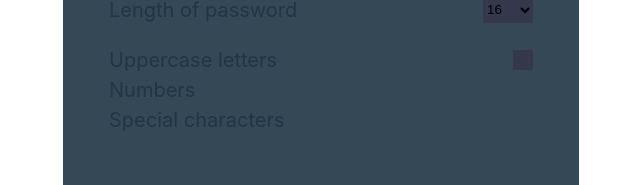
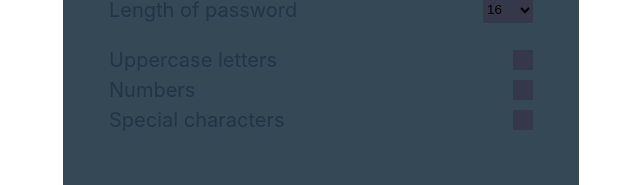
Before and after one commit to klementina1809/pass-generator, a React (Vite) app: page / in a window 1280 px wide. Shown: the part 376-561 px from the top of the page, without its empty margins (319-959 px from the left). Built offline with nearby package versions, Linux system fonts and the light colour scheme.

Commit message:
checkboxes

```diff
--- a/src/App.jsx
+++ b/src/App.jsx
@@ -107,7 +107,7 @@ function App() {
 						</optgroup>
 					</select>
 				</div>
-				<div className="">
+				<div>
 					<label className="checkbox">
 						Uppercase letters
 						<input
@@ -119,26 +119,36 @@ function App() {
 						<span class="checkmark"></span>
 					</label>
 				</div>
-				<div className="checkbox">
-					<label htmlFor="">Numbers</label>
+				<div>
+					<label className="checkbox">
+						Numbers
 						<input
 							type="checkbox"
 							name="numbers"
 							checked={checkboxStatus.numbers}
 							onChange={handleCheckboxChange}
 						/>
+						<span class="checkmark"></span>
+					</label>
 				</div>
-				<div className="checkbox">
-					<label htmlFor="">Special characters</label>
+				<div>
+					<label className="checkbox">
+						Special characters
 						<input
 							type="checkbox"
 							name="special"
 							checked={checkboxStatus.special}
 							onChange={handleCheckboxChange}
 						/>
+						<span class="checkmark"></span>
+					</label>
 				</div>
 			</form>
-			<button type="button" className="btn generate" onClick={handleGeneration}>
+			<button
+				type="button"
+				className="btn generate"
+				onClick={handleGeneration}
+			>
 				Generate password
 			</button>
 		</>
```
Lines whose indentation alone changed are shown as unchanged.
